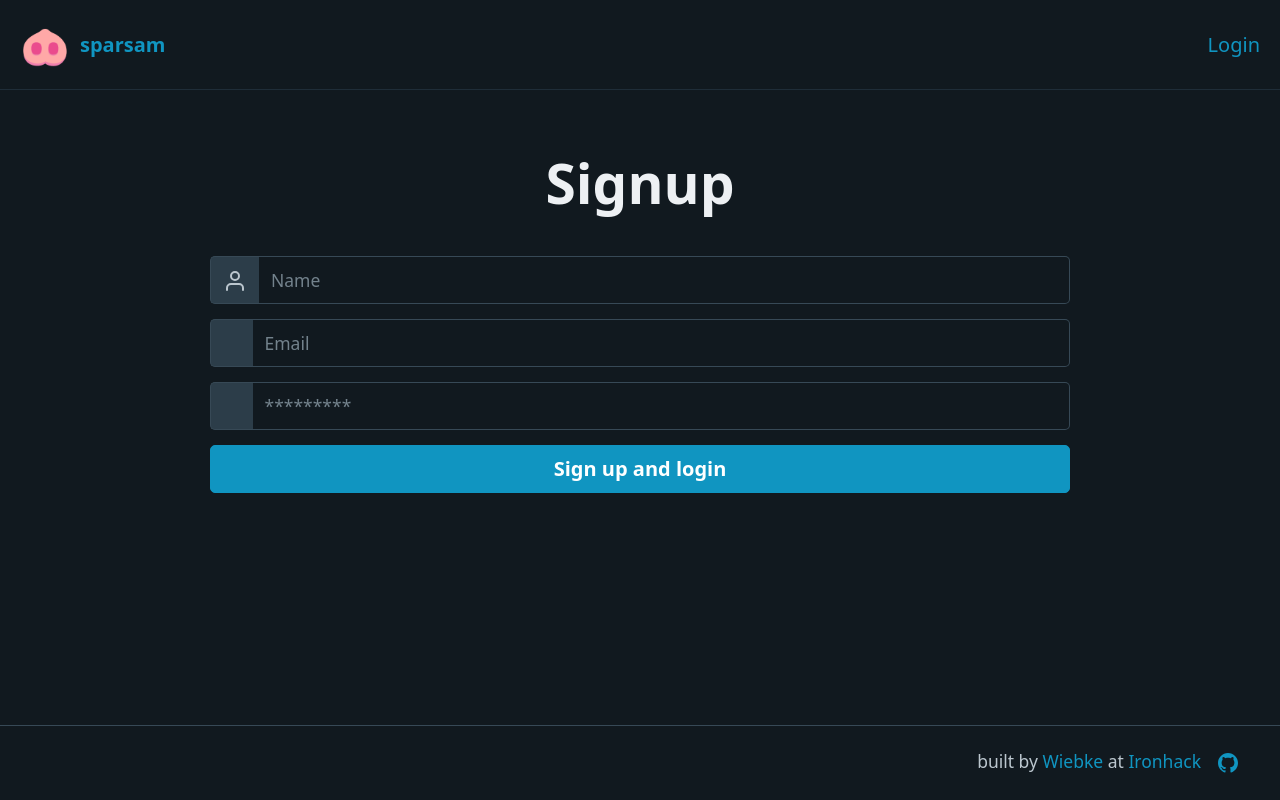
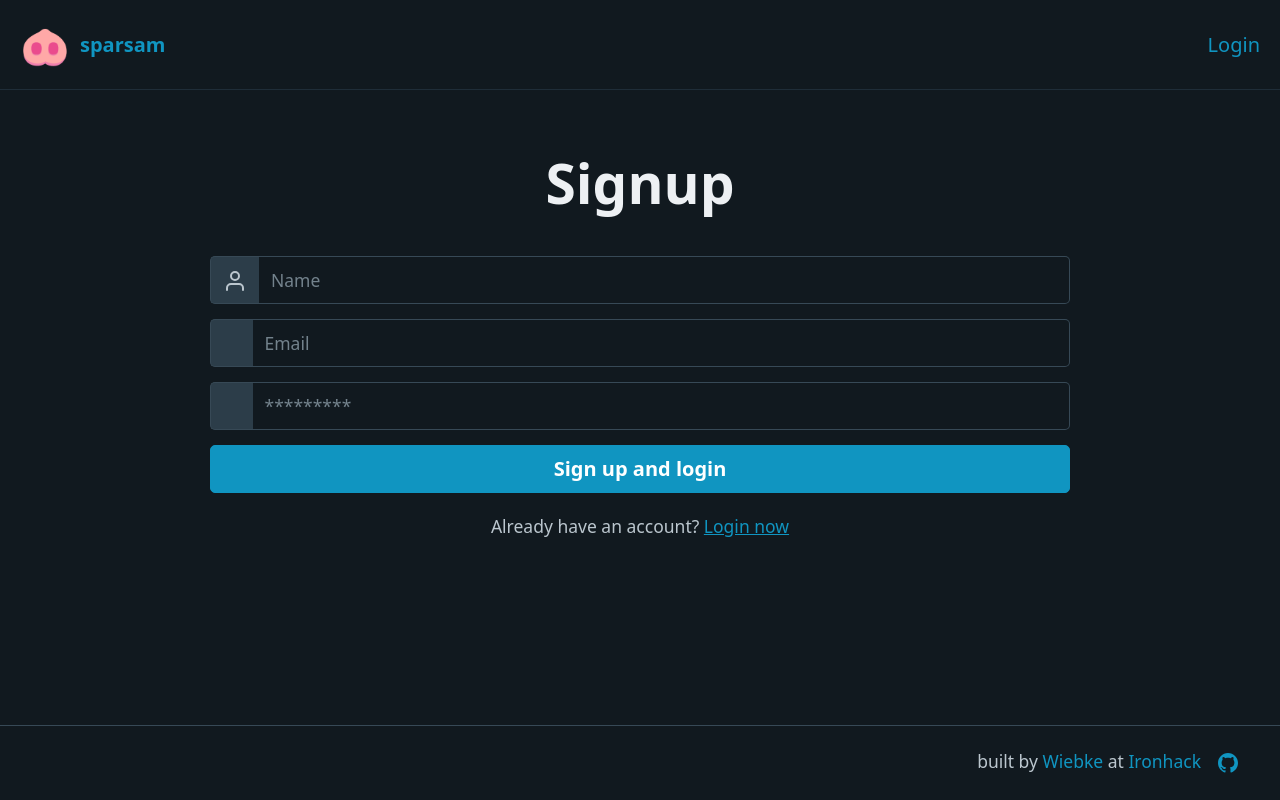
Before and after one commit to fraulueneburg/sparsam-fe, a React (Create React App) app: page /auth/signup in a window 1280 px wide. Built offline with nearby package versions, Linux system fonts and the light colour scheme; no server answers; some icons are missing.

Commit message:
added login link

```diff
--- a/src/components/FormSignup.jsx
+++ b/src/components/FormSignup.jsx
@@ -92,6 +92,11 @@ export default function FormSignup() {
 				</div>
 				<input type="submit" value="Sign up and login" />
 			</form>
+			<p style={{ textAlign: 'center' }}>
+				<small>
+					Already have an account? <Link to="/auth/login">Login now</Link>
+				</small>
+			</p>
 		</>
 	)
 }
```
